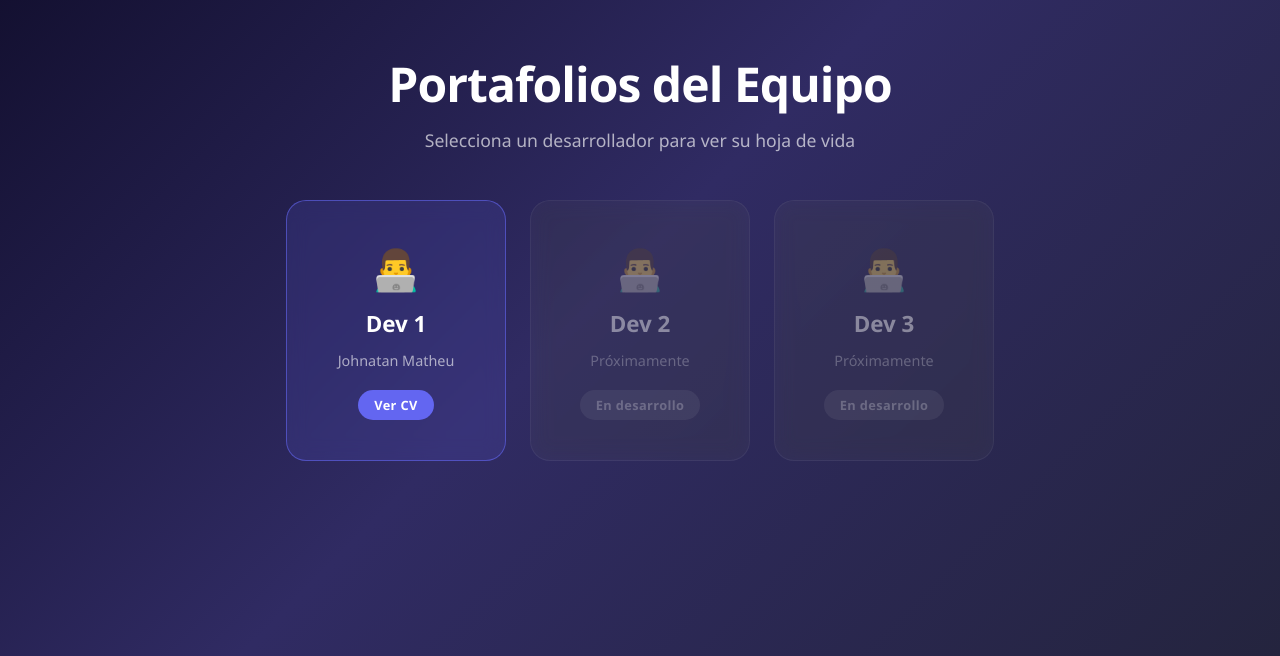
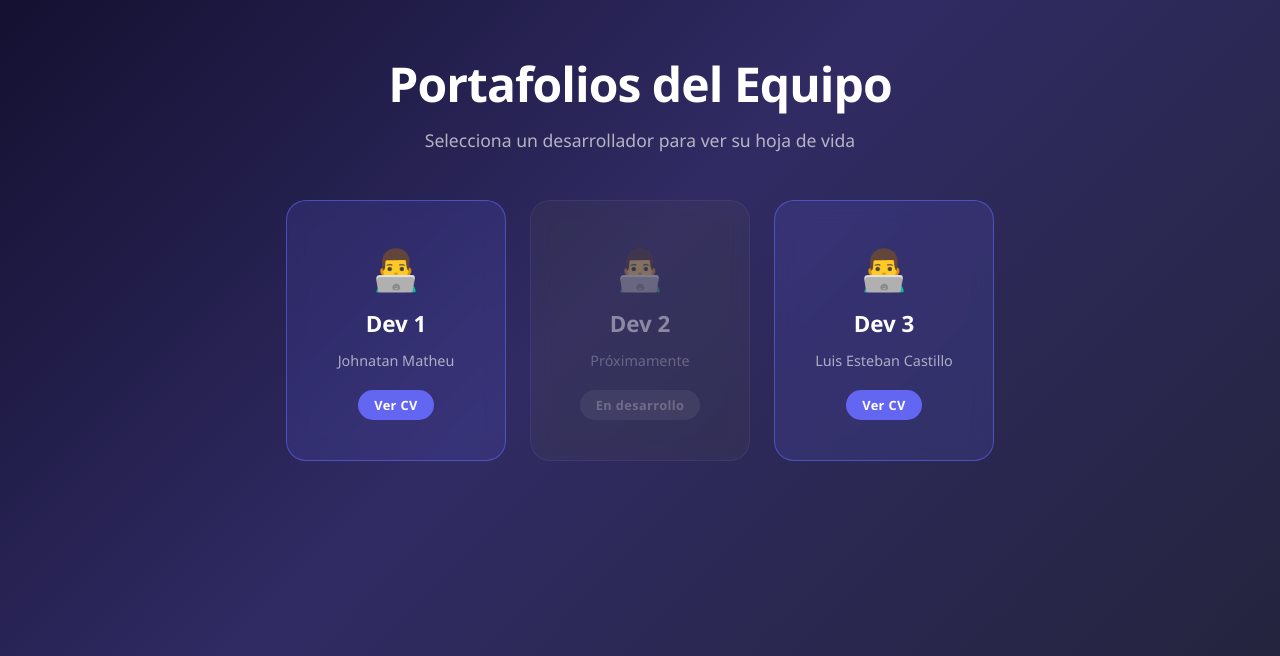
Before and after one commit to matheuruales/examen_django, a Django app: page / in a window 1280 px wide. Shown: the part 144-800 px from the top of the page. Run offline with Django 5.2, Linux system fonts and the light colour scheme.

Commit message:
feat(home): activate Dev 3 button linking to cv_dev3
Replace the disabled Dev 3 card with an active anchor tag
that navigates to {% url 'cv_dev3' %} and shows the
developer name Luis Esteban Castillo in the subtitle.

```diff
--- a/examen/templates/home/index.html
+++ b/examen/templates/home/index.html
@@ -29,12 +29,12 @@
                 <div class="card__badge card__badge--soon">En desarrollo</div>
             </div>
 
-            <div class="card card--disabled">
+            <a href="{% url 'cv_dev3' %}" class="card card--active">
                 <div class="card__icon">👨‍💻</div>
                 <div class="card__title">Dev 3</div>
-                <div class="card__subtitle">Próximamente</div>
-                <div class="card__badge card__badge--soon">En desarrollo</div>
-            </div>
+                <div class="card__subtitle">Luis Esteban Castillo</div>
+                <div class="card__badge">Ver CV</div>
+            </a>
         </div>
     </div>
 </body>
```
